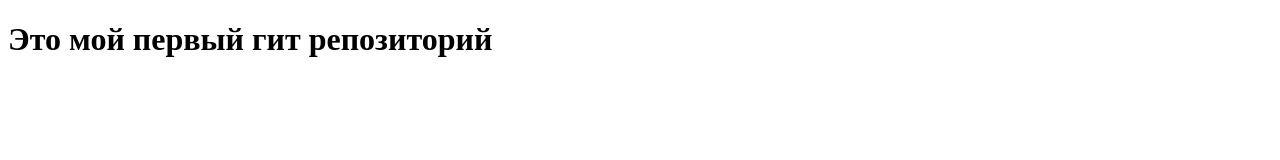
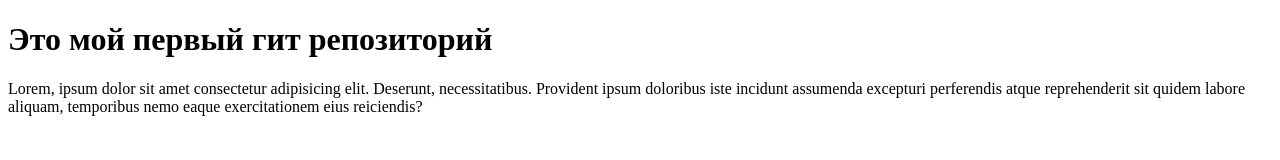
Before and after one commit to Ssavinandrey/ski-school-Savin, a plain HTML site: page index.html in a window 1280 px wide. Drawn offline with Linux system fonts and the light colour scheme.

Commit message:
Мой второй коммит

```diff
--- a/index.html
+++ b/index.html
@@ -1,14 +1,16 @@
 <!DOCTYPE html>
 <html lang="en">
+
 <head>
     <meta charset="UTF-8">
     <meta http-equiv="X-UA-Compatible" content="IE=edge">
     <meta name="viewport" content="width=device-width, initial-scale=1.0">
     <title>Document</title>
 </head>
+
 <body>
+    <h1>Это мой первый гит репозиторий</h1>
+    <p>Lorem, ipsum dolor sit amet consectetur adipisicing elit. Deserunt, necessitatibus. Provident ipsum doloribus iste incidunt assumenda excepturi perferendis atque reprehenderit sit quidem labore aliquam, temporibus nemo eaque exercitationem eius reiciendis?</p>
+</body>
 
-
-    <h1>Это мой первый  гит репозиторий</h1>
-</body>
 </html>
```
